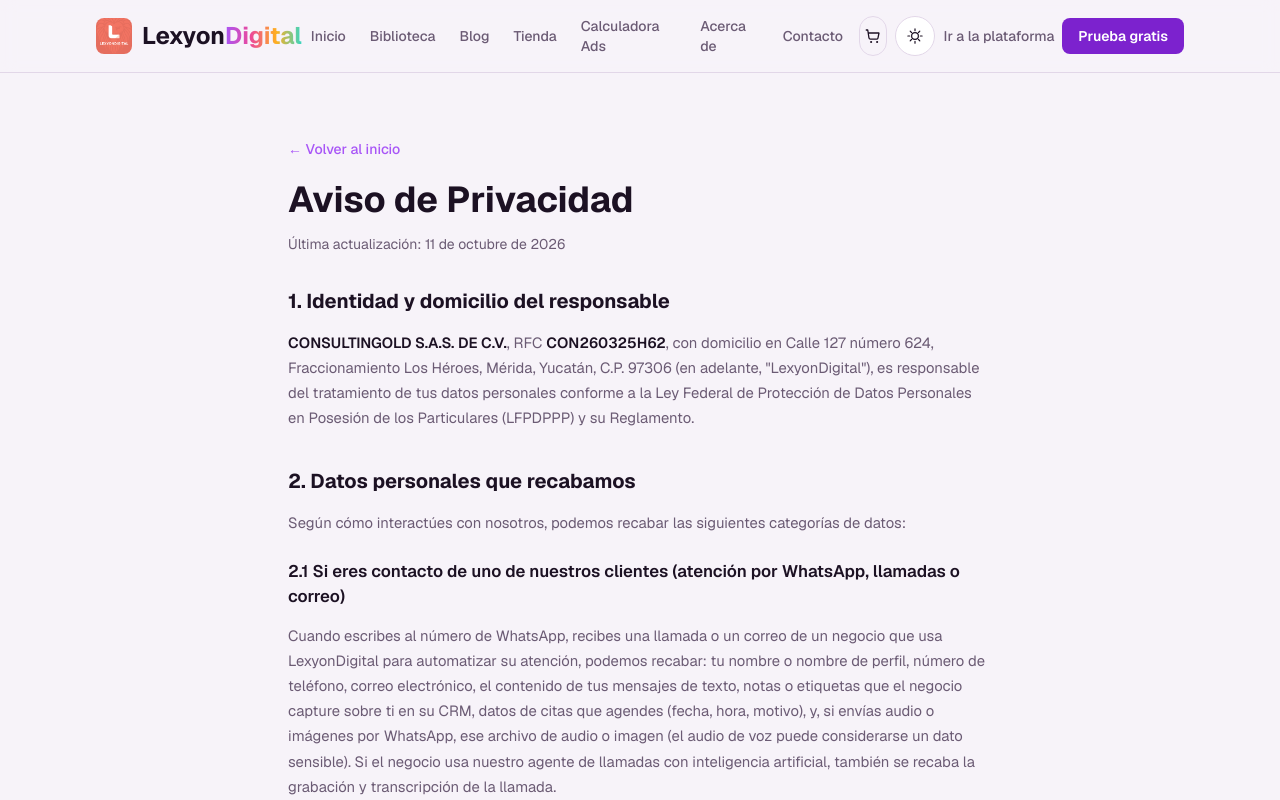
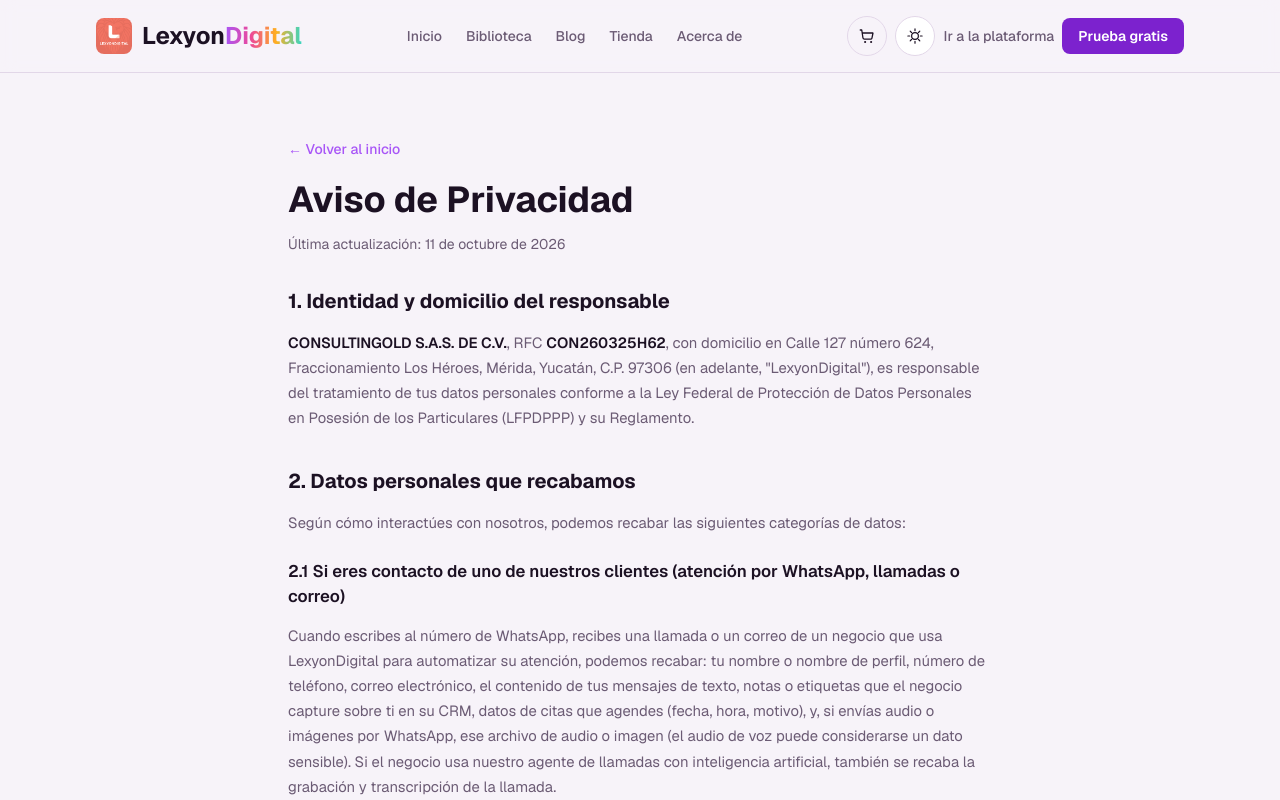
Before and after one commit to lexyondigital-boop/lexyondigital-web, a Next.js app: page /privacidad in a window 1280 px wide. Shown: the top 800 px of the page. Built offline with nearby package versions, Linux system fonts and the light colour scheme.

Commit message:
Ocultar Calculadora Ads y Contacto del menú principal
A pedido del usuario, temporalmente. Las rutas siguen existiendo, solo
dejan de estar enlazadas en la navegación.

Co-Authored-By: Claude Sonnet 5 <noreply@anthropic.com>
Claude-Session: https://claude.ai/code/session_01KKy6b3acU3QWhQntHu5zdr

```diff
--- a/src/components/SiteHeader.tsx
+++ b/src/components/SiteHeader.tsx
@@ -6,14 +6,14 @@ import { usePathname } from "next/navigation";
 import { Logo } from "@/components/Logo";
 import { ThemeSwitcher } from "@/components/ThemeSwitcher";
 
+// Calculadora Ads y Contacto se ocultan del menú por ahora (a pedido del
+// usuario) -- las rutas siguen existiendo, solo no están enlazadas aquí.
 const ENLACES = [
   { href: "/", label: "Inicio" },
   { href: "/biblioteca", label: "Biblioteca" },
   { href: "/blog", label: "Blog" },
   { href: "/tienda", label: "Tienda" },
-  { href: "/calculadora-ads", label: "Calculadora Ads" },
   { href: "/acerca-de", label: "Acerca de" },
-  { href: "/contacto", label: "Contacto" },
 ];
 
 export function SiteHeader() {
```
